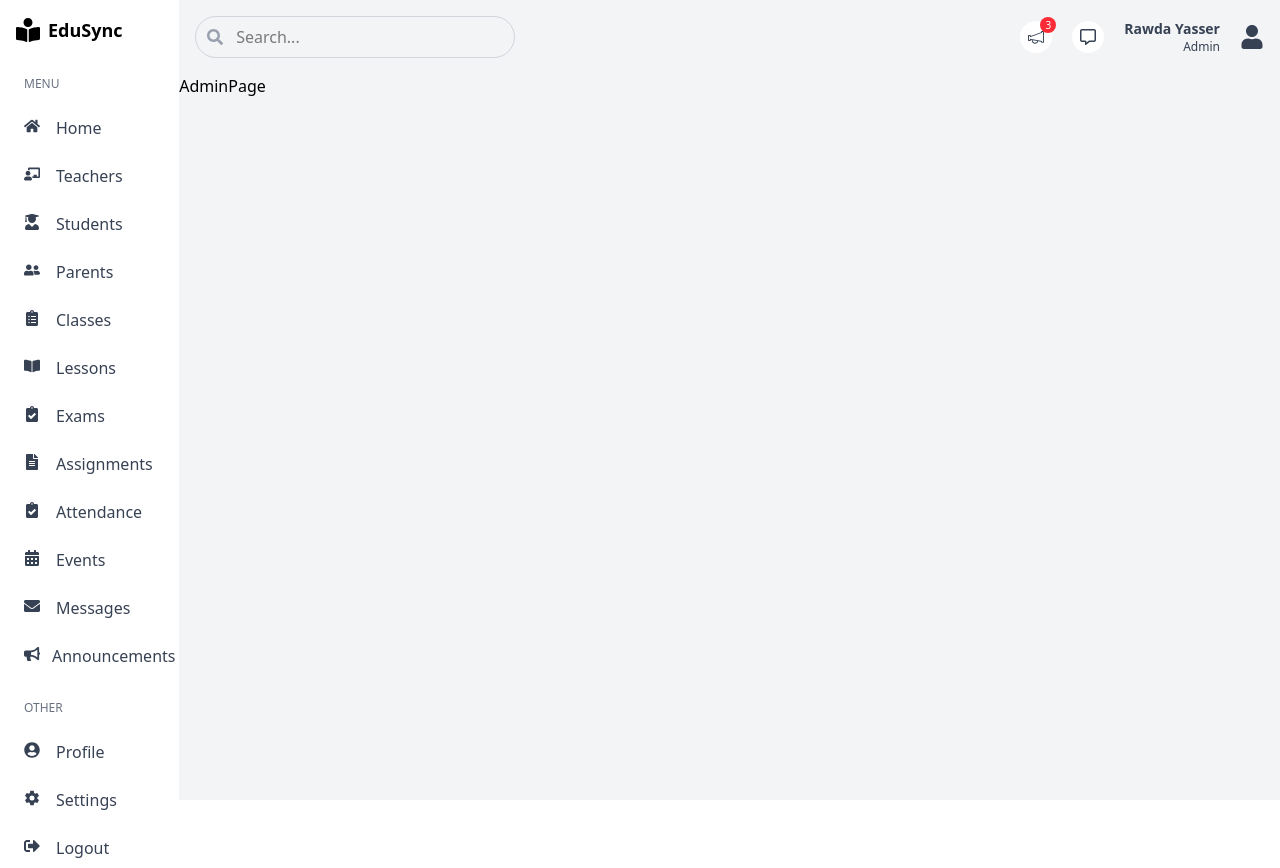
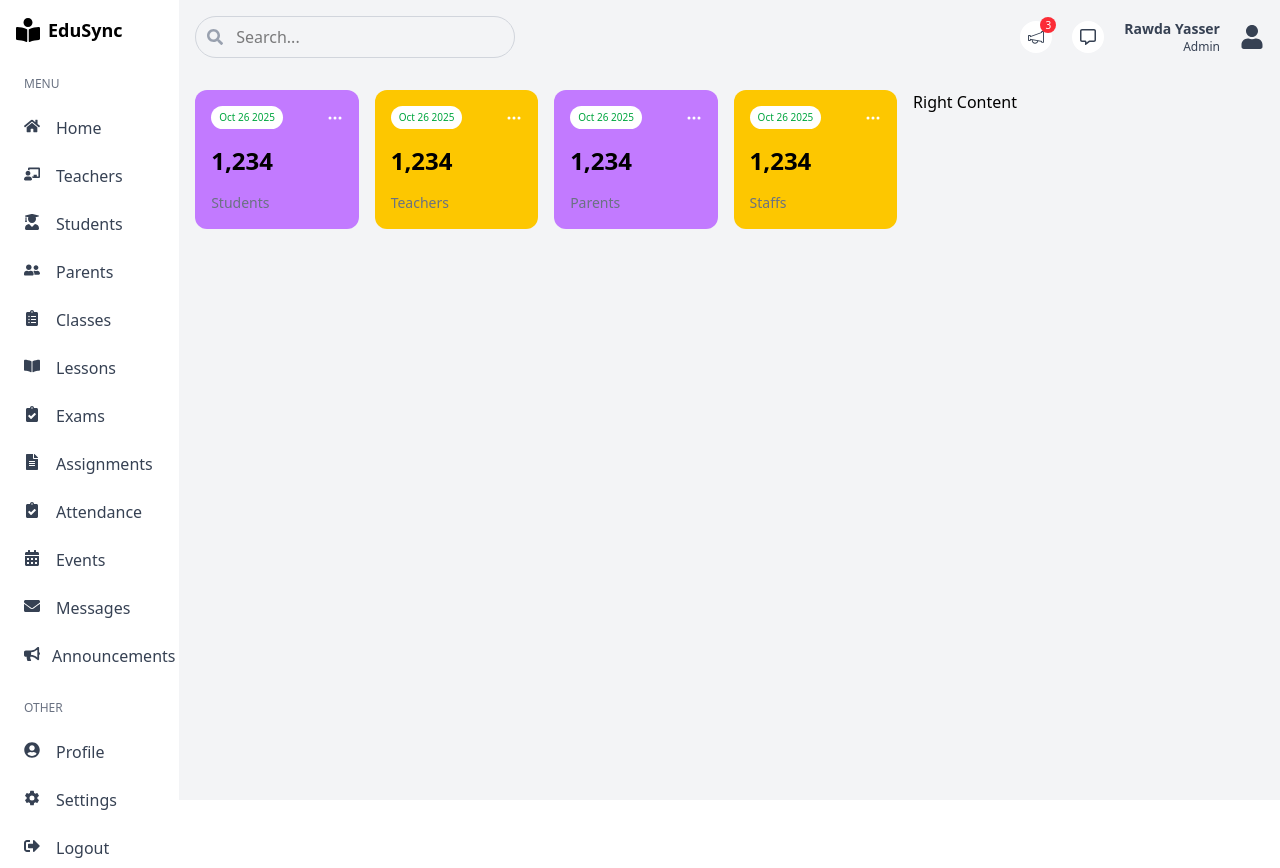
Before and after one commit to rawdaymohamed/edu-sync, a Next.js app: page /admin in a window 1280 px wide. Built offline with nearby package versions, Linux system fonts and the light colour scheme.

Commit message:
Chore: Add UserCard to admin page

```diff
--- a/app/(dashboard)/admin/page.tsx
+++ b/app/(dashboard)/admin/page.tsx
@@ -1,7 +1,23 @@
+import UserCard from "@/app/components/UserCard";
 import React from "react";
 
 const AdminPage = () => {
-  return <div className="">AdminPage</div>;
+  return (
+    <div className="flex flex-col gap-4 p-4 md:flex-row">
+      {/* Left */}
+      <div className="w-full md:w-1/2 lg:w-2/3">
+        <div className="flex flex-wrap gap-4 justify-between">
+          {/* User Cards */}
+          <UserCard type="Student" />
+          <UserCard type="Teacher" />
+          <UserCard type="Parent" />
+          <UserCard type="Staff" />
+        </div>
+      </div>
+      {/* Right */}
+      <div className="w-full md:w-1/2 lg:w-1/3">Right Content</div>
+    </div>
+  );
 };
 
 export default AdminPage;
--- /dev/null
+++ b/app/components/UserCard.tsx
@@ -0,0 +1,17 @@
+import { BsThreeDots } from "react-icons/bs";
+
+const UserCard = ({ type }: { type: string }) => {
+  return (
+    <div className="p-4 rounded-xl odd:bg-purple-400 even:bg-yellow-400 flex-1 min-w-[150px]">
+      <div className="flex justify-between items-center mb-4">
+        <span className="text-[10px] text-green-600 bg-white px-2 py-1 rounded-full">
+          Oct 26 2025
+        </span>
+        <BsThreeDots className="text-white cursor-pointer" />
+      </div>
+      <h1 className="mb-4 text-2xl font-semibold">1,234</h1>
+      <h2 className="text-sm font-medium text-gray-500">{type}s</h2>
+    </div>
+  );
+};
+export default UserCard;
```
